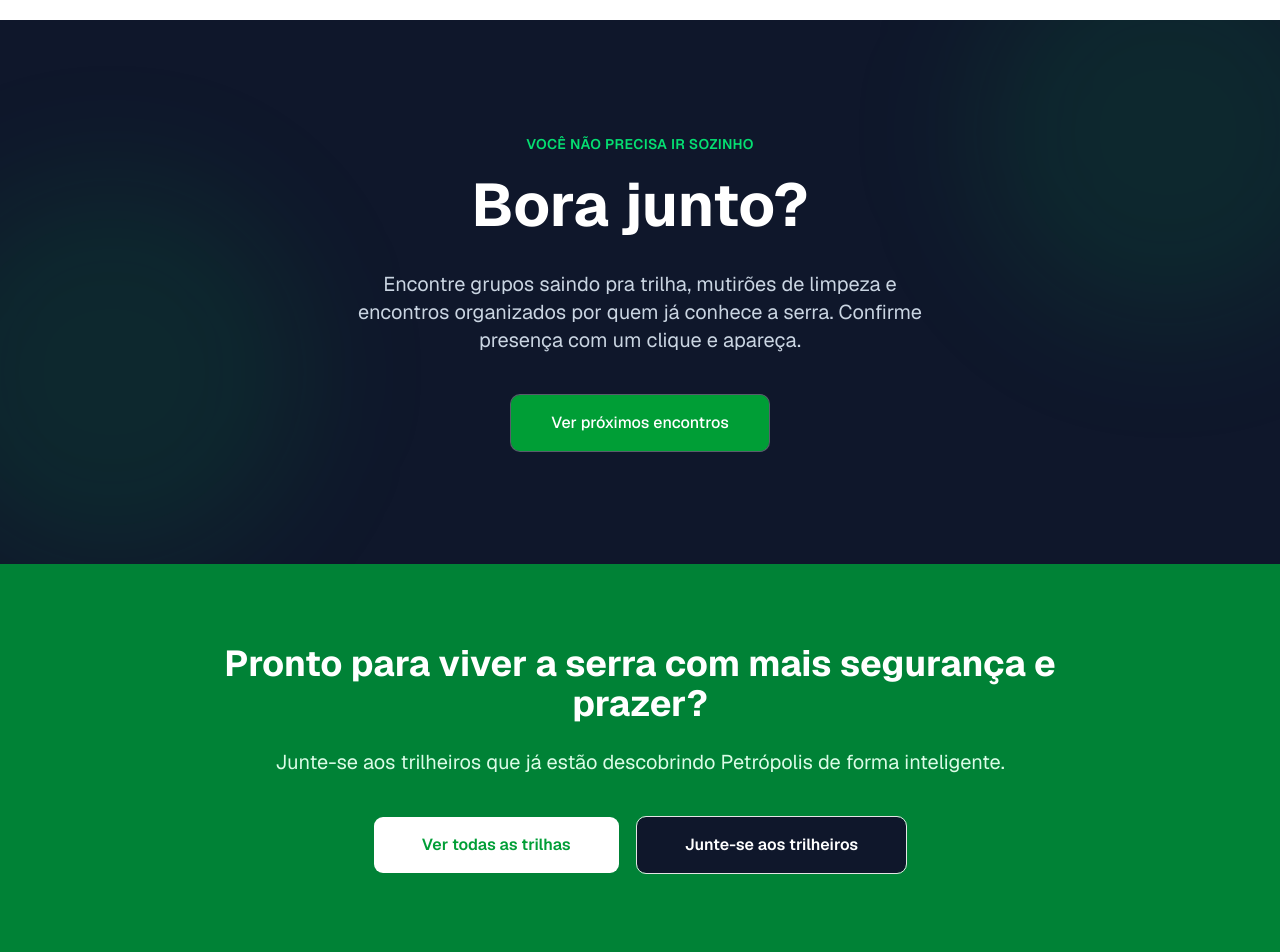
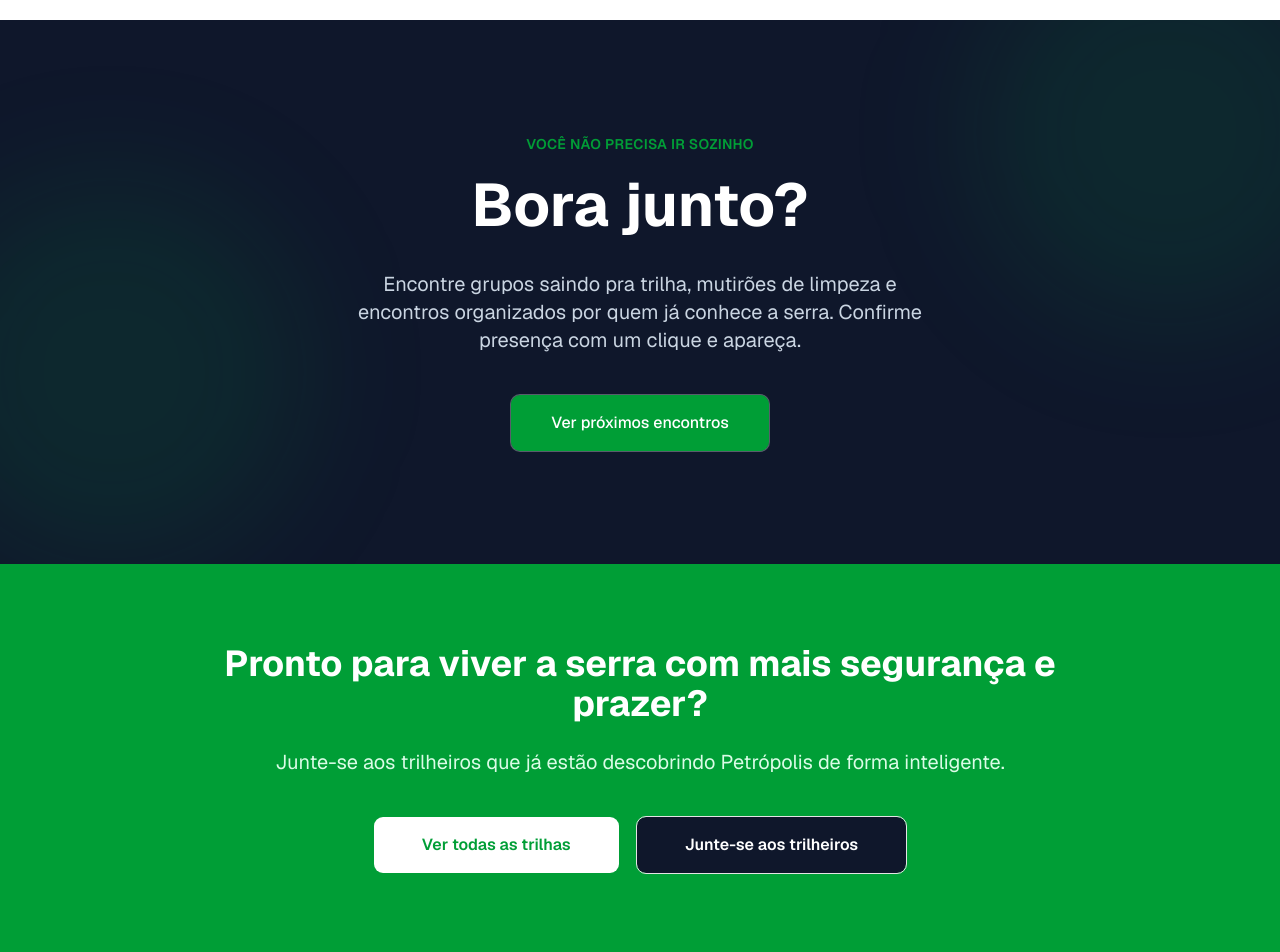
Before and after one commit to Thigoo/petro-trilhas, a Next.js app: page / in a window 1280 px wide. Shown: the part 2020-2972 px from the top of the page. Built offline with nearby package versions, Linux system fonts and the light colour scheme; no server answers.

Commit message:
fix: style

```diff
--- a/src/app/page.tsx
+++ b/src/app/page.tsx
@@ -7,7 +7,7 @@ import { Button } from "@/src/components/ui/button";
 export default function LandingPage() {
   return (
     <div className="min-h-screen bg-linear-to-b from-green-500 to-blue-500">
-      {/* Hero Section — sem alterações */}
+      {/* Hero Section */}
       <section className="relative min-h-screen flex items-center justify-center overflow-hidden">
         <div className="absolute inset-0 bg-[url('/hero-trilhas.jpg')] bg-cover bg-center">
           <div className="absolute inset-0 bg-black/65" />
@@ -43,12 +43,12 @@ export default function LandingPage() {
           </div>
         </div>
 
-        <div className="absolute bottom-8 left-1/2 transform -translate-x-1/2 text-white/70 animate-bounce hidden md:block">
+        <div className="absolute bottom-8 left-1/2 transform -translate-x-1/2 text-white/70 animate-bounce md:block">
           ↓ Role para conhecer
         </div>
       </section>
 
-      {/* Bloco: Vitrine de trilhas — ponte entre o hero e os detalhes técnicos */}
+      {/* Bloco: Vitrine de trilhas */}
       <section className="py-24 bg-slate-50">
         <div className="max-w-6xl mx-auto px-6">
           <div className="text-center mb-14">
@@ -99,7 +99,7 @@ export default function LandingPage() {
               </div>
             </Link>
 
-            {/* Terceira trilha — placeholder até você ter uma terceira imagem */}
+            {/* Terceira trilha */}
             <Link
               href="/trilhas"
               className="group relative h-80 rounded-3xl overflow-hidden flex bg-slate-900 items-center justify-center"
@@ -118,7 +118,7 @@ export default function LandingPage() {
         </div>
       </section>
 
-      {/* Bloco: Mapas + Clima, lado a lado, assimétrico */}
+      {/* Bloco: Mapas + Clima */}
       <section className="py-24 bg-white overflow-hidden">
         <div className="max-w-6xl mx-auto px-6">
           <div className="grid md:grid-cols-12 gap-12 items-center">
@@ -145,7 +145,7 @@ export default function LandingPage() {
               </Link>
             </div>
 
-            {/* Visual — 5 colunas, cards sobrepostos */}
+            {/* colunas, cards sobrepostos */}
             <div className="md:col-span-5 relative h-80">
               <div className="absolute top-0 right-4 w-56 bg-slate-900 text-white rounded-2xl p-5 shadow-xl">
                 <MapPin className="h-5 w-5 text-green-400 mb-3" />
@@ -175,7 +175,7 @@ export default function LandingPage() {
         <div className="absolute -left-20 bottom-0 w-96 h-96 bg-green-500/10 rounded-full blur-3xl" />
 
         <div className="max-w-4xl mx-auto px-6 text-center relative z-10">
-          <span className="text-sm font-semibold text-green-400 tracking-wide uppercase">
+          <span className="text-sm font-semibold text-medium-green tracking-wide uppercase">
             Você não precisa ir sozinho
           </span>
           <h2 className="text-4xl md:text-6xl font-bold mt-4 mb-8 leading-[1.1]">
@@ -199,7 +199,7 @@ export default function LandingPage() {
       </section>
 
       {/* Chamada para ação final */}
-      <section className="py-20 bg-green-700 text-white">
+      <section className="py-20 bg-medium-green text-white">
         <div className="max-w-4xl mx-auto text-center px-6">
           <h2 className="text-4xl font-bold mb-6">
             Pronto para viver a serra com mais segurança e prazer?
```
